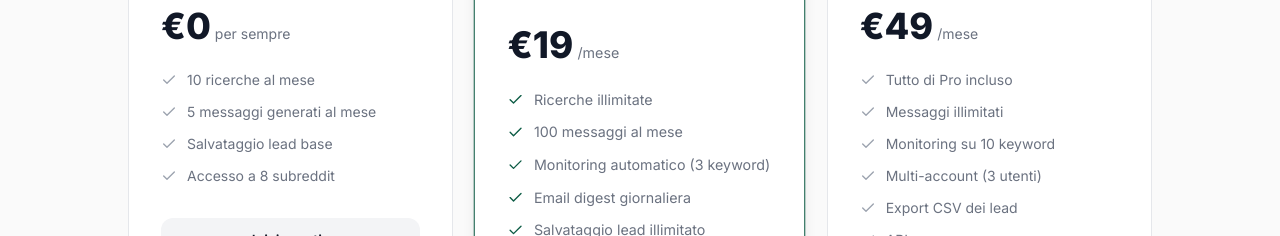
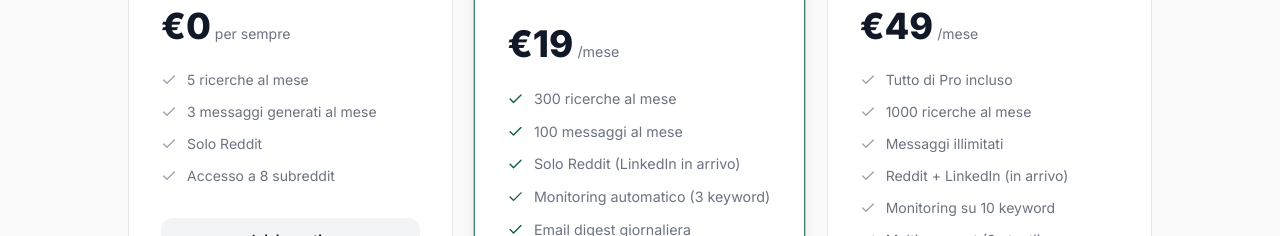
Before and after one commit to DaddoneITA/Trovio, a Next.js app: page /pricing in a window 1280 px wide. Shown: the part 521-757 px from the top of the page. Built offline with nearby package versions, Linux system fonts and the light colour scheme; no server answers.

Commit message:
update pricing limits

```diff
--- a/app/pricing/page.tsx
+++ b/app/pricing/page.tsx
@@ -11,9 +11,9 @@ const plans = [
     description: 'Perfetto per iniziare a testare Trovio.',
     icon: Zap,
     features: [
-      '10 ricerche al mese',
-      '5 messaggi generati al mese',
-      'Salvataggio lead base',
+      '5 ricerche al mese',
+      '3 messaggi generati al mese',
+      'Solo Reddit',
       'Accesso a 8 subreddit',
     ],
     cta: 'Inizia gratis',
@@ -27,8 +27,9 @@ const plans = [
     description: 'Per freelancer seri che vogliono crescere.',
     icon: Crown,
     features: [
-      'Ricerche illimitate',
+      '300 ricerche al mese',
       '100 messaggi al mese',
+      'Solo Reddit (LinkedIn in arrivo)',
       'Monitoring automatico (3 keyword)',
       'Email digest giornaliera',
       'Salvataggio lead illimitato',
@@ -46,7 +47,9 @@ const plans = [
     icon: Building2,
     features: [
       'Tutto di Pro incluso',
+      '1000 ricerche al mese',
       'Messaggi illimitati',
+      'Reddit + LinkedIn (in arrivo)',
       'Monitoring su 10 keyword',
       'Multi-account (3 utenti)',
       'Export CSV dei lead',
```
